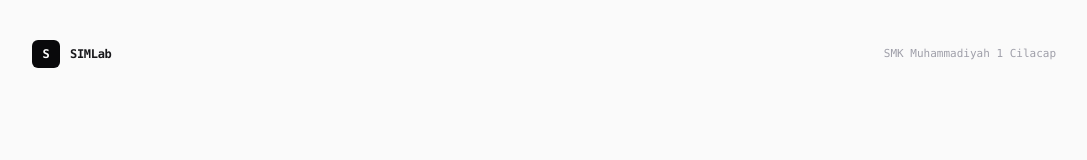
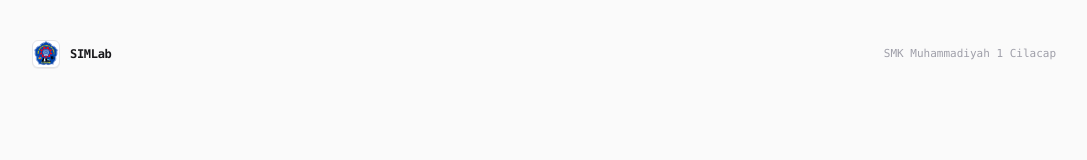
Before and after one commit to saifulohyr/remotelab, a React (Vite) app in the folder dashboard/: page / in a window 1280 px wide. Shown: the top 160 px of the page, without its empty margins (96-1183 px from the left). Built offline with nearby package versions, Linux system fonts and the light colour scheme; no server answers.

Commit message:
feat(branding): add favicon to HTML head and embed official school logo in sidebar and login headers

```diff
--- a/dashboard/index.html
+++ b/dashboard/index.html
@@ -4,6 +4,8 @@
     <meta charset="UTF-8" />
     <meta name="viewport" content="width=device-width, initial-scale=1.0" />
     <title>SIMLab — Monitoring Laboratorium Komputer</title>
+    <link rel="icon" type="image/svg+xml" href="/favicon.svg" />
+    <link rel="alternate icon" href="/logomuma.jpg" />
     <link rel="preconnect" href="https://fonts.googleapis.com">
     <link rel="preconnect" href="https://fonts.gstatic.com" crossorigin>
     <link href="https://fonts.googleapis.com/css2?family=Plus+Jakarta+Sans:wght@400;500;600;700;800&family=JetBrains+Mono:wght@400;500;600&display=swap" rel="stylesheet">
--- a/dashboard/src/components/LoginPage.jsx
+++ b/dashboard/src/components/LoginPage.jsx
@@ -29,8 +29,8 @@ export default function LoginPage({ onLoginSuccess }) {
       {/* Header bar */}
       <div className="w-full max-w-5xl mx-auto flex items-center justify-between">
         <div className="flex items-center gap-2.5">
-          <div className="w-7 h-7 rounded-md bg-zinc-950 text-white flex items-center justify-center font-mono font-semibold text-xs tracking-tight">
-            S
+          <div className="w-7 h-7 rounded-md overflow-hidden border border-zinc-200 shadow-2xs flex items-center justify-center bg-white shrink-0">
+            <img src="/logomuma.jpg" alt="Logo SMK Muhammadiyah 1" className="w-full h-full object-cover" />
           </div>
           <span className="text-xs font-semibold text-zinc-900 tracking-tight font-mono">SIMLab</span>
         </div>
--- a/dashboard/src/components/Sidebar.jsx
+++ b/dashboard/src/components/Sidebar.jsx
@@ -22,8 +22,8 @@ export default function Sidebar({ activeTab, setActiveTab, selectedLabId, setSel
       <div>
         {/* Brand Header */}
         <div className="flex items-center gap-3 px-3 py-3 mb-6 border-b border-zinc-200/60 pb-5">
-          <div className="w-8 h-8 rounded-lg bg-zinc-950 flex items-center justify-center text-zinc-100 shadow-xs">
-            <Layers className="w-4 h-4 text-zinc-200" />
+          <div className="w-8 h-8 rounded-lg overflow-hidden border border-zinc-200 shadow-2xs flex items-center justify-center bg-white shrink-0">
+            <img src="/logomuma.jpg" alt="Logo SMK Muhammadiyah 1" className="w-full h-full object-cover" />
           </div>
           <div>
             <h1 className="font-semibold text-zinc-900 text-sm tracking-tight leading-none flex items-center gap-1.5">
```
Also changed, not shown: dashboard/public/favicon.svg (added), dashboard/public/logomuma.jpg (added).
